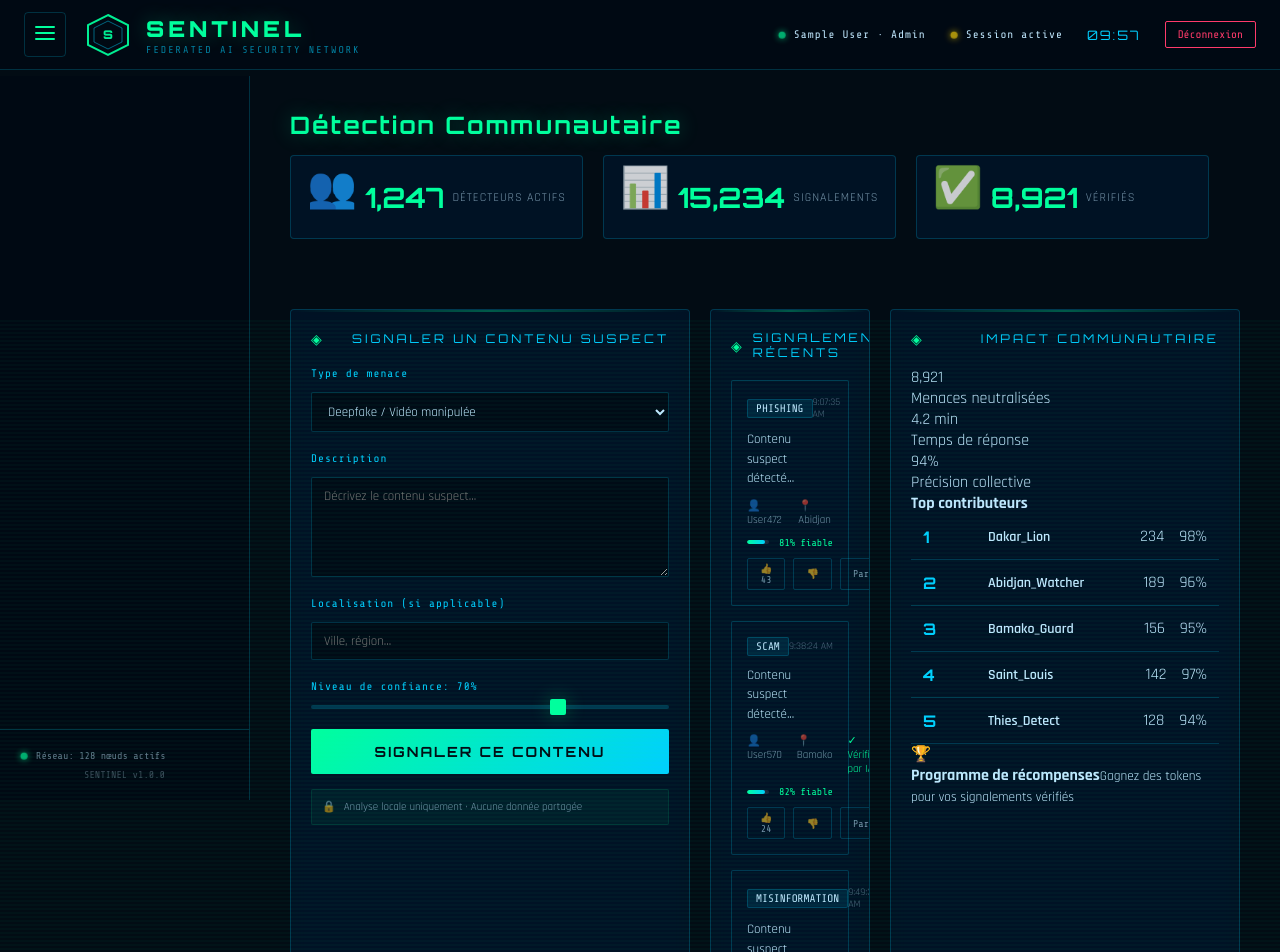
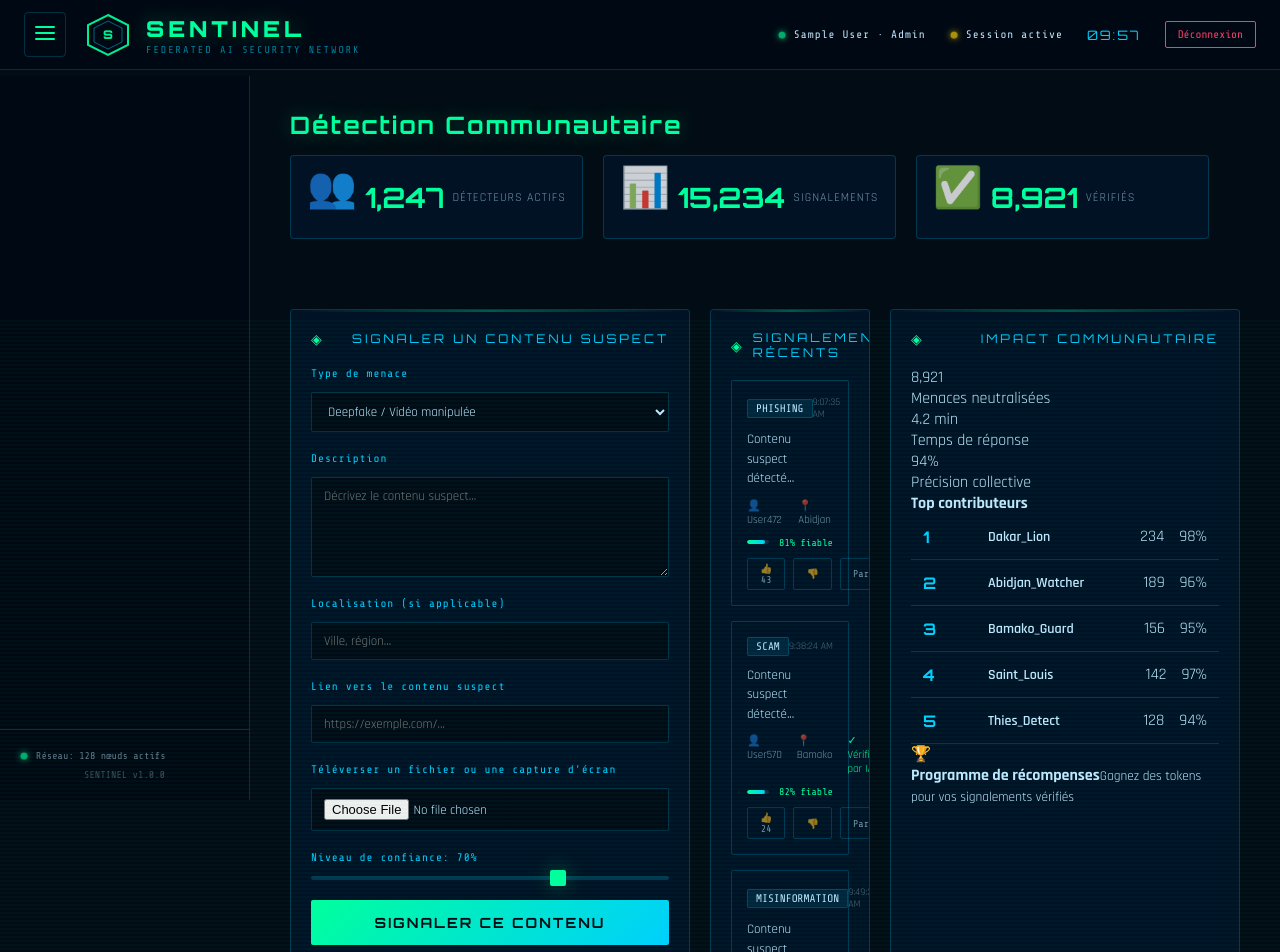
Before and after one commit to Guerdebaye/sentinel, a React (Create React App) app: page /community in a window 1280 px wide. Shown: the top 952 px of the page. Built offline with nearby package versions, Linux system fonts and the light colour scheme; sample sign-in values are in the browser's storage.

Commit message:
Enhance newReport state with fileLink and uploadedFile
Added fileLink and uploadedFile fields to newReport state.

```diff
--- a/src/pages/CommunityDetection.js
+++ b/src/pages/CommunityDetection.js
@@ -13,7 +13,9 @@ export default function CommunityDetection() {
     type: 'deepfake',
     description: '',
     location: '',
-    confidence: 70
+    confidence: 70,
+    fileLink: '',
+    uploadedFile: null
   });
 
   useEffect(() => {
@@ -50,7 +52,9 @@ export default function CommunityDetection() {
       type: 'deepfake',
       description: '',
       location: '',
-      confidence: 70
+      confidence: 70,
+      fileLink: '',
+      uploadedFile: null
     });
   };
 
@@ -121,6 +125,32 @@ export default function CommunityDetection() {
               placeholder="Ville, région..."
               className="form-control"
             />
+          </div>
+
+          <div className="form-group">
+            <label>Lien vers le contenu suspect</label>
+            <input
+              type="url"
+              value={newReport.fileLink}
+              onChange={(e) => setNewReport({...newReport, fileLink: e.target.value})}
+              placeholder="https://exemple.com/..."
+              className="form-control"
+            />
+          </div>
+
+          <div className="form-group">
+            <label>Téléverser un fichier ou une capture d'écran</label>
+            <input
+              type="file"
+              onChange={(e) => setNewReport({...newReport, uploadedFile: e.target.files[0]})}
+              className="form-control"
+              accept=".jpg,.jpeg,.png,.pdf,.mp4,.txt"
+            />
+            {newReport.uploadedFile && (
+              <small className="file-info">
+                📄 {newReport.uploadedFile.name} ({(newReport.uploadedFile.size / 1024).toFixed(2)} KB)
+              </small>
+            )}
           </div>
 
           <div className="form-group">
```
